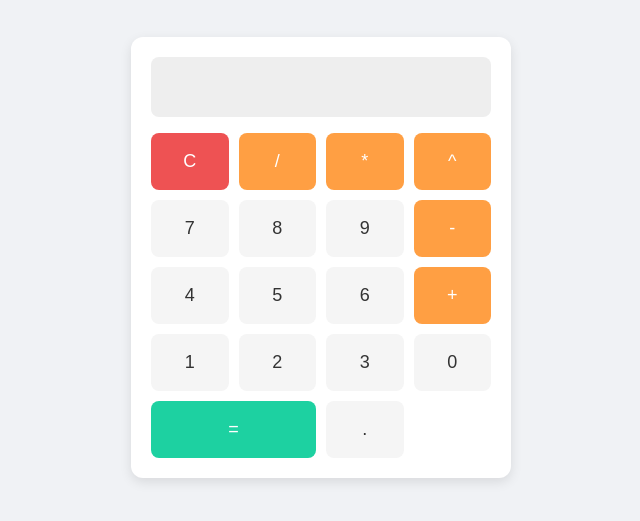
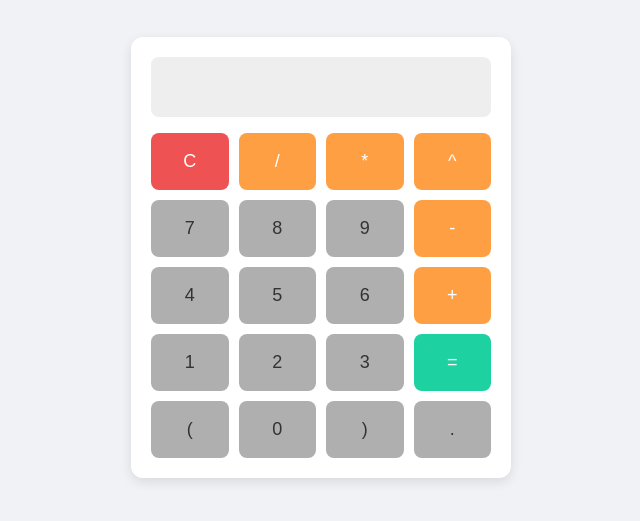
Before and after one commit to alex-b1234/SUPER_WEB_CALCULATOR, a FastAPI app: page / in a window 1280 px wide. Shown: the part 143-664 px from the top of the page, without its empty margins (319-959 px from the left). Run offline with FastAPI, Linux system fonts and the light colour scheme.

Commit message:
добавил кнопки скобок и чето ещё

```diff
--- a/shunting_yard.py
+++ b/shunting_yard.py
@@ -73,7 +73,7 @@ def shunting_yard(tokens):
     return output
 
 def eval_rpn(rpn):
-    """Вычисляет постфиксное выражение (RPN) безопасно, без eval."""
+    """Вычисляет постфиксное выражение (RPN)"""
     stack = []
     for token in rpn:
         if isinstance(token, (int, float)):
--- a/templates/index.html
+++ b/templates/index.html
@@ -10,9 +10,9 @@
     .buttons { display: grid; grid-template-columns: repeat(4, 1fr); gap: 10px; }
     button { padding: 18px; font-size: 18px; border: none; border-radius: 8px; cursor: pointer; background: #fff; color: #333; }
     button:active { transform: scale(0.98); }
-    .btn-num { background: #f5f5f5; }
+    .btn-num { background: #afafaf; }
     .btn-op { background: #ff9f43; color: white; }
-    .btn-eq { background: #1dd1a1; color: white; grid-column: span 2; }
+    .btn-eq { background: #1dd1a1; color: white; grid-column: span 1; }
     .btn-clear { background: #ee5253; color: white; }
   </style>
 </head>
@@ -38,9 +38,11 @@
       <button onclick="append('1')" class="btn-num">1</button>
       <button onclick="append('2')" class="btn-num">2</button>
       <button onclick="append('3')" class="btn-num">3</button>
-      <button onclick="append('0')" class="btn-num">0</button>
       <button onclick="sendToServer()" class="btn-eq">=</button>
 
+      <button onclick="append('(')" class="btn-num">(</button>
+      <button onclick="append('0')" class="btn-num">0</button>
+      <button onclick="append(')')" class="btn-num">)</button>
       <button onclick="append('.')" class="btn-num">.</button>
     </div>
   </div>
```
